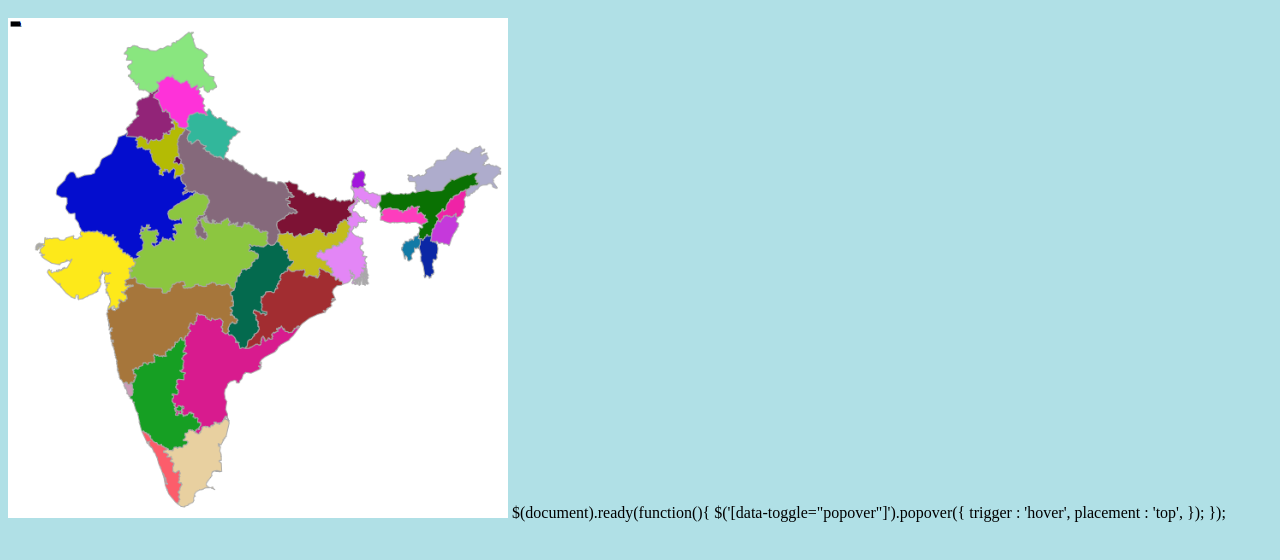
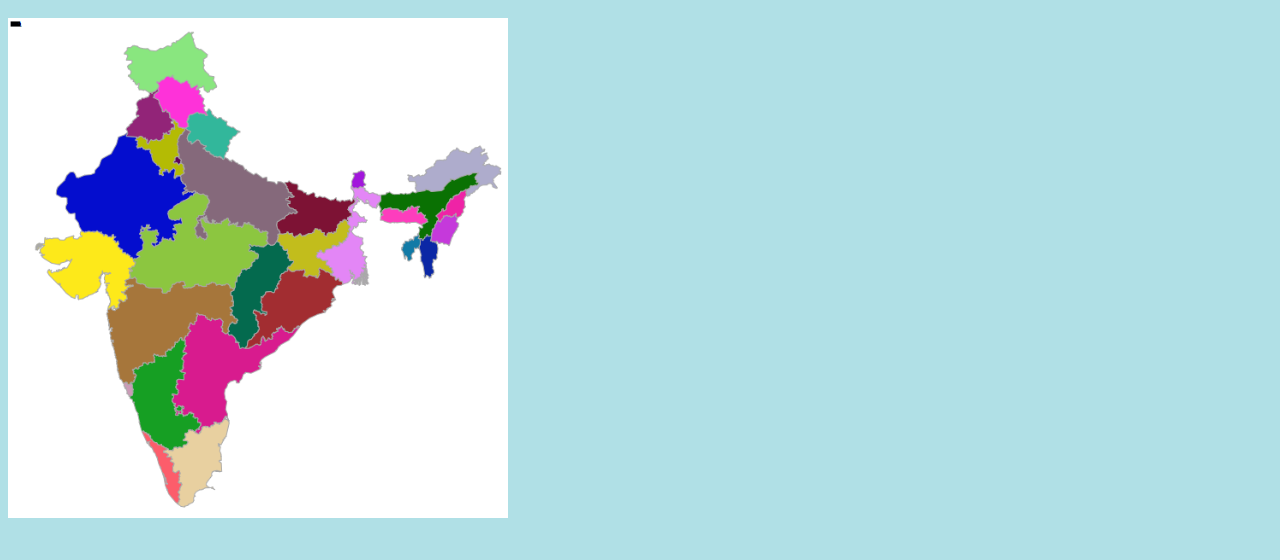
Before and after one commit to sherineshiny/ipmap, a plain HTML site: page index.html in a window 1280 px wide. Shown: the part 48-608 px from the top of the page. Drawn offline with Linux system fonts and the light colour scheme.

Commit message:
Update index.html

```diff
--- a/index.html
+++ b/index.html
@@ -6,12 +6,6 @@
   <body style="background-color:powderblue;">
 <h1> india map </h1>
 <embed type="image/jpg" src="indiamap.jpg" width="500" height="500">
-    $(document).ready(function(){
-    $('[data-toggle="popover"]').popover({
-        trigger : 'hover',
-        placement : 'top',
-    });
-});
   <map name="indiamap">
     <area shape="circle" coords="257,472,24" alt="tamil" data-toggle="popover" data-content="chennai">
   </body>
```
